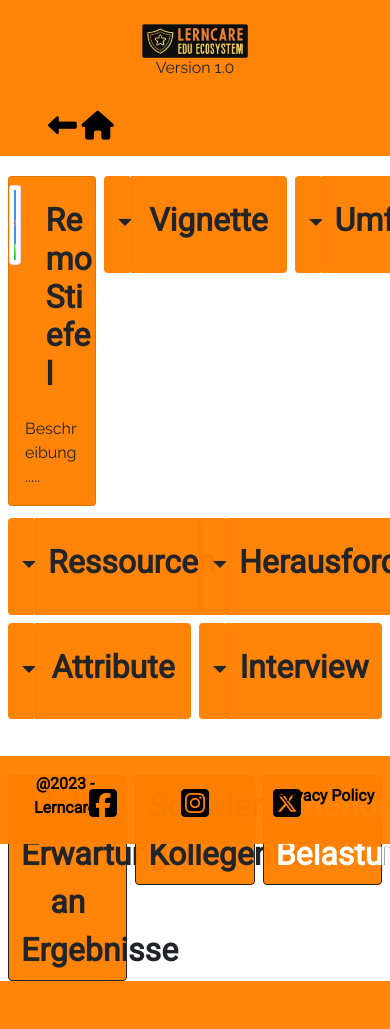
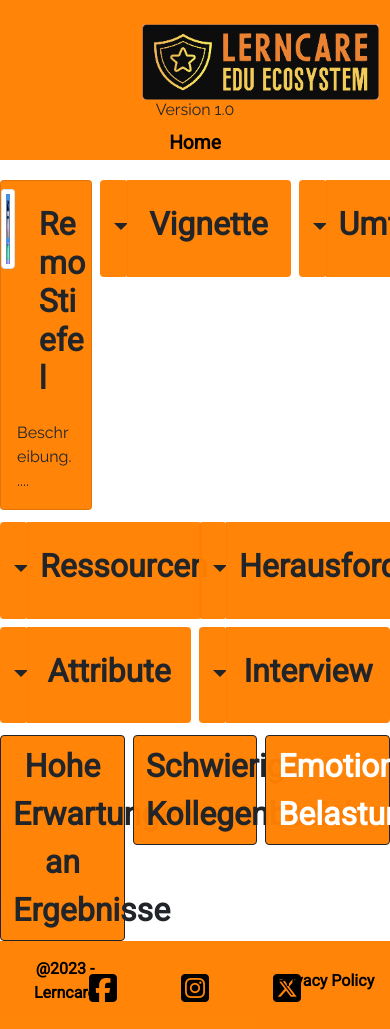
Before and after one commit to Joao4569/lerncare, a Django app: page /dashboard/ in a window 390 px wide; the page is wider, and only the part inside the window is pictured. Before the commit the page ends 981 px from the top of that part, so only its background shows below. Run offline with Django 3.2, Linux system fonts and the light colour scheme; some libraries are stand-ins or nearby versions.

Commit message:
feat: Make Lerncare responsive for 1920x1080, 1366x768, 1440x900, 1280x720 and 1280x1024 screen sizes

```diff
--- a/dashboard/templates/dashboard.html
+++ b/dashboard/templates/dashboard.html
@@ -3,25 +3,24 @@
 
 {% load static %}
 
+<!-- This block contains the navigation bar -->
 {% block navbar %}
 
-<!-- This row contains the navigation bar -->
+<div class="container-fluid">
 	<div class="row">
 
 		<nav class="navbar navbar-expand orange-bg">
 
 			<div class="col-12">
-			<ul class="nav">
-				<li class="nav-item social-links">
-					<a class="nav-link pb-0 mb-0" href="{% url 'home' %}">
-						<span class="icon-navbar"><i class="fa-solid fa-left-long"></i></span>
-						<span class="icon-navbar"><i class="fa-solid fa-house"></i></span>
-					</a>
-					{% comment %} <p class="nav-link pt-0 mt-0">Home</p> {% endcomment %}
+				<ul class="nav justify-content-center">
+					<li class="nav-item">
+						<a class="nav-link" href="{% url 'home' %}">Home</a>
 					</li>
 				</ul
 			</div>
 		</nav>
+
+	</div>
 </div>
 
 {% endblock %}
@@ -31,8 +30,8 @@
 <!-- First row of dashboard -->
 
 <!-- Cards container -->
-<div class="contanier pt-2">
-	<div class="row row-cols-3 g-2 mt-1 px-2">
+<div class="contanier-fluid pt-2">
+	<div class="row row-cols-3 g-2 mt-1">
 
 		<!-- Avatar Card -->
 		<div class="col-3">
@@ -88,7 +87,7 @@
 	</div>
 
 	<!-- Second and third rows of dashboard -->
-	<div class="row row-cols-2 g-2 mt-1 px-2">
+	<div class="row row-cols-2 g-2 mt-1">
 
 		<!-- Ressourcen Card -->
 
@@ -159,7 +158,7 @@
 	<!-- Fourth row of dashboard -->
 
 	<!-- Topic selector tiles -->
-	<div class="row row-cols-3 g-2 mt-1 px-2 mt-5">
+	<div class="row row-cols-3 g-2 mt-1 tile-test">
 		<div class="col-4 border-top-3">
 			<input type="radio" class="btn-check" name="options" id="option1" autocomplete="off" checked>
 			<label class="btn btn-outline-dark orange-bg col-12 tile-title" for="option1">Hohe Erwartungen an Ergebnisse</label>
--- a/home/templates/index.html
+++ b/home/templates/index.html
@@ -3,9 +3,10 @@
 
 {% load static %}
 
+<!-- This block contains the navigation bar -->
 {% block navbar %}
 
-  <!-- This row contains the navigation bar -->
+<div class="container-fluid">
 	<div class="row">
 
 		<nav class="navbar navbar-expand orange-bg">
@@ -44,6 +45,7 @@
 
 		</nav>
 	</div>
+</div>
 
 {% endblock %}
 
--- a/static/css/base.css
+++ b/static/css/base.css
@@ -11,34 +11,33 @@ body {
 	font-family: 'Raleway', sans-serif
 }
 
-/* Colors */
+/* Color */
 
 .orange-bg {
 	background-color: #ff8100f7 !important;
-}
-
-.nav-link {
-	font-family: 'Roboto', sans-serif;
-	color: black !important;
-	font-weight: 700;
-	font-size: 1.2rem;
-}
-
-.nav-link:hover {
-	color: white !important;
-}
-
-.copyright {
-	font-family: 'Roboto', sans-serif;
-	color: black !important;
-	font-weight: 700;
 }
 
 .text-black {
 	color: black !important;
 }
 
+/* Header */
+
+header {
+	height: 15vh;
+}
+
+/* Logo */
+
+.logo {
+	height: 9vh;
+}
+
 /* Footer */
+
+footer {
+	position: static;
+}
 
 .social-link-container {
     margin: 0.5rem 0 !important;
@@ -60,3 +59,19 @@ body {
 .footer-text {
 	font-weight: 500 !important;
 }
+
+.copyright {
+	font-family: 'Roboto', sans-serif;
+	color: black !important;
+	font-weight: 700;
+}
+
+/* Media queries */
+
+/* Screens larger than 720px in width */
+@media (min-width: 720px) {
+	footer {
+		position: fixed;
+		bottom: 0;
+	  }
+}
--- a/static/css/dashboard.css
+++ b/static/css/dashboard.css
@@ -1,7 +1,7 @@
 /* Navbar */
 
 .icon-navbar {
-    font-size: 1.8rem;
+    font-size: 1.5vh;
 }
 
 /* Tiles */
@@ -33,3 +33,13 @@
     height: 80px;
     width: 80px;
 }
+
+
+/* Media queries */
+
+/* Screens larger than 720px in width */
+@media (min-width: 720px) {
+	footer {
+		clear: both;
+	  }
+}
--- /dev/null
+++ b/static/css/index.css
@@ -0,0 +1,16 @@
+/* Navbar */
+
+.navbar {
+  height: 4vh !important;
+}
+
+.nav-link {
+	font-family: 'Roboto', sans-serif;
+	color: black !important;
+	font-weight: 700;
+	font-size: 1.2rem;
+}
+
+.nav-link:hover {
+	color: white !important;
+}
--- a/templates/includes/base.html
+++ b/templates/includes/base.html
@@ -24,16 +24,25 @@
 	{% endblock %}
 
 	{% block corecss %}
+
 	<!-- Bootstrap core CSS -->
 	<link href="https://cdn.jsdelivr.net/npm/bootstrap@5.0.2/dist/css/bootstrap.min.css" rel="stylesheet" integrity="sha384-EVSTQN3/azprG1Anm3QDgpJLIm9Nao0Yz1ztcQTwFspd3yD65VohhpuuCOmLASjC" crossorigin="anonymous">
 
-	<!-- Custom styles for this template -->
+	<!-- Custom stylesheets for templates -->
+
+	<!-- base.html -->
 	<link rel="stylesheet" href="{% static 'css/base.css' %}">
+
+	<!-- index.html -->
+	<link rel="stylesheet" href="{% static 'css/index.css' %}">
+
+	<!-- dashboard.html -->
+	<link rel="stylesheet" href="{% static 'css/dashboard.css' %}">
+
 	{% endblock %}
 
 	{% block extracss %}
-	<!-- This block will contain any additional CSS files required for this application -->
-	<link rel="stylesheet" href="{% static 'css/dashboard.css' %}">
+
 	{% endblock %}
 
 </head>
@@ -44,16 +53,17 @@
 
 	{% block page_header %}
 
-	<header class="container-fluid orange-bg pt-4">
-
+	<header class="orange-bg pt-4 pb-1">
+		<div class="container-fluid">
 			<!-- This row contains the logo -->
 			<div class="row pb-1">
 				<div class="col-4"></div>
 				<div class="col-4 text-center">
-				<img src="{% static "images/logo_resized.png" %}" class="img-fluid" alt="Lerncare EDU Ecosystem logo">
+					<img src="{% static "images/logo_resized.png" %}" class="logo" alt="Lerncare EDU Ecosystem logo">
 					<h6>Version 1.0</h6>
 				</div>
 				<div class="col-4"></div>
+			</div>
 		</div>
 
 	</header>
@@ -67,7 +77,7 @@
 
 	{% endblock %}
 
-	<footer class="container-fluid fixed-bottom orange-bg pb-2 pt-3">
+	<footer class="container-fluid orange-bg pb-2 pt-3">
 
 		<!-- This row contains the footer content -->
 		<div class="row footer">
```
Also changed, not shown: lerncareProject/settings.py (+4 -3 lines). Lines whose indentation alone changed are shown as unchanged.
